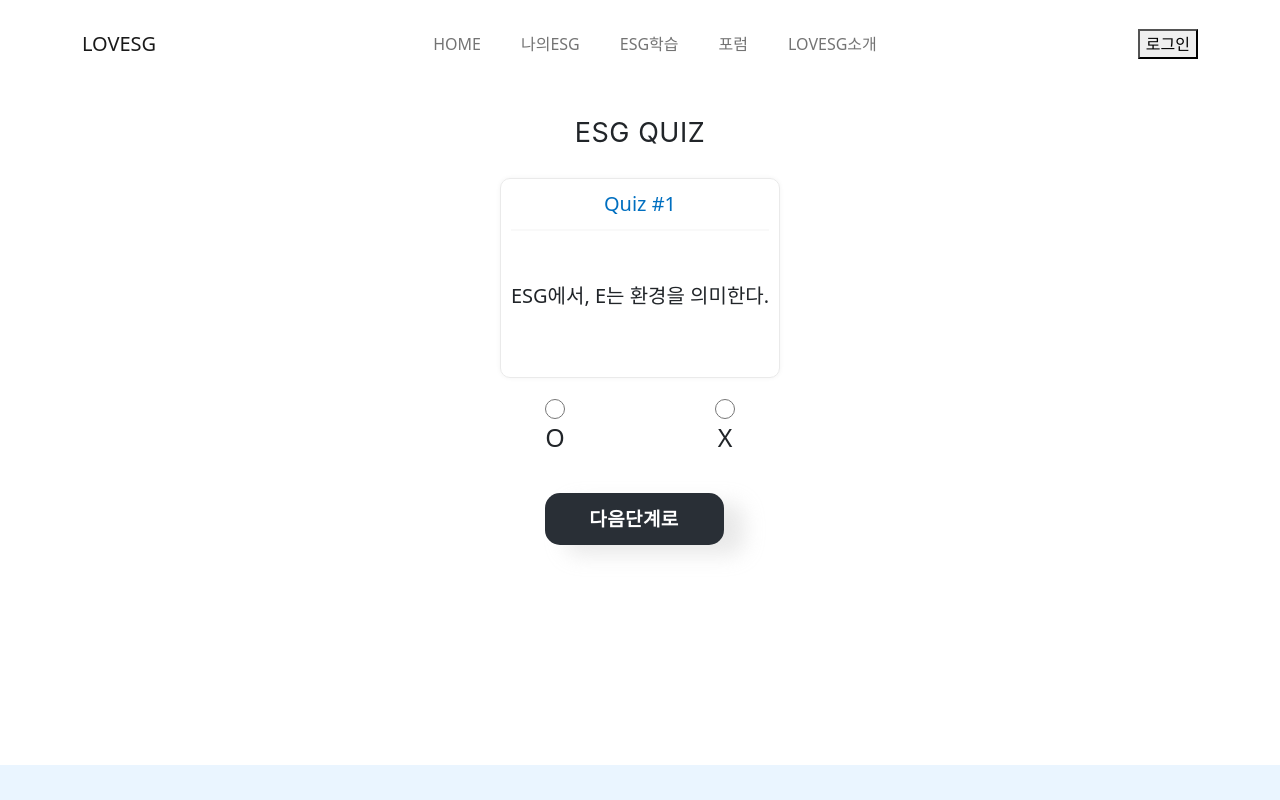
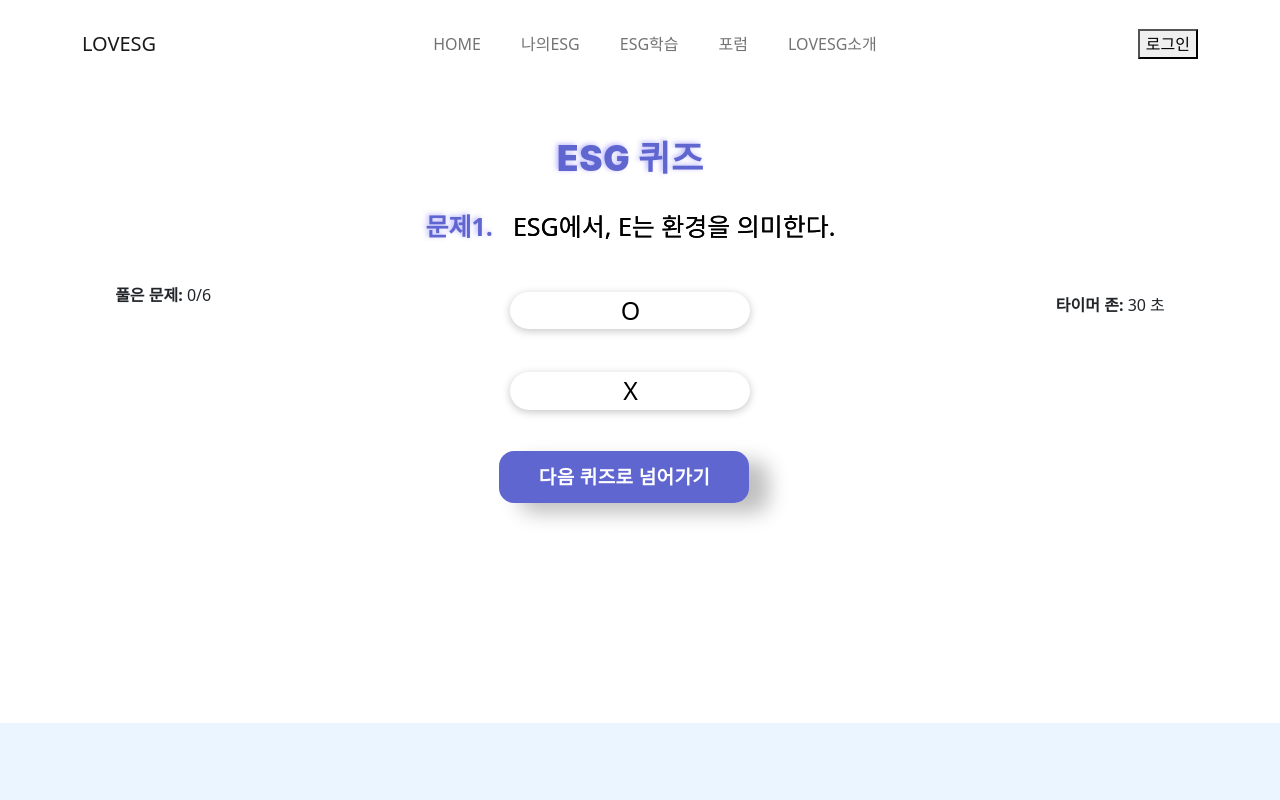
Before and after one commit to KWU-ESG/esg-frontend-next, a Next.js app: page /esg/quiz in a window 1280 px wide. Shown: the top 800 px of the page. Built offline with nearby package versions, Linux system fonts and the light colour scheme.

Commit message:
:art: Add solved bar and UI styling
solved 바 및 전체 디자인 수정, 타이머 구현 필요

```diff
--- a/pages/esg/quiz/index.js
+++ b/pages/esg/quiz/index.js
@@ -12,8 +12,8 @@ import {
   QuizWrapper,
   CustomNextButton,
   Title,
+  Label,
   Quiz,
-  Label,
   Option,
   StyledLabel,
   StyledInput
@@ -88,39 +88,43 @@ export default function QuizPage() {
   }
   return (
     <>
-    <Header/>
-    <div style={{ padding: '20px', flexGrow: 1 }}>
-        <InputWrapper><Title>ESG QUIZ</Title></InputWrapper>
+      <Header />
+      <div style={{ padding: '20px', flexGrow: 1, display: 'flex', flexDirection: 'row', alignItems: 'center', justifyContent: 'space-around' }}>
+        <div style={{ marginRight: '20px' }}>
+          <strong>풀은 문제:</strong> {num}/{quiz.list.length}
+          <div style={{ marginTop: '10px', width: '100px', height: '10px', backgroundColor: 'white', borderRadius: '5px' }}>
+            <div style={{ width: `${(num / quiz.list.length) * 100}%`, height: '100%', backgroundColor: 'rgba(252, 168, 47, 1)', borderRadius: '5px' }}></div>
+          </div>
+        </div>
         <QuizWrapper>
+          <InputWrapper><Title>ESG 퀴즈</Title></InputWrapper>
           {num <= quiz.list.length - 1 ? (
             <>
-
-                <Quiz>
-                  <Label>Quiz #{num + 1}</Label>
-                  <hr />
-                  {quiz.list[num].question}
-                </Quiz>
+              <Label>문제{num + 1}.<Quiz> {quiz.list[num].question}</Quiz></Label>
               <Option>
                 {quiz.list[num].options.map((option, index) => (
-                  <StyledLabel key={index}>
-                    <StyledInput
-                      type="radio"
-                      name="answer"
-                      value={option}
-                      checked={selectedOption === option}
-                      onChange={() => setSelectedOption(option)}
-                    />
+                  <StyledLabel
+                    key={index}
+                    style={{
+                      backgroundColor: selectedOption === option ? 'orange' : 'white',
+                      color: selectedOption === option ? 'white' : 'black',
+                      cursor: 'pointer',
+                    }}
+                    onClick={() => setSelectedOption(option)}
+                  >
                     {option}
                   </StyledLabel>
                 ))}
               </Option>
-              <ButtonWrapper><CustomNextButton onClick={onClickBtn}>다음단계로</CustomNextButton></ButtonWrapper>
+              <ButtonWrapper><CustomNextButton onClick={onClickBtn}>다음 퀴즈로 넘어가기</CustomNextButton></ButtonWrapper>
             </>
           ) : (
             <div>최종 점수는 {score}점입니다!</div>
           )}
-
         </QuizWrapper>
+        <div style={{ marginLeft: '30px' }}>
+          <strong>타이머 존:</strong> {30} 초
+        </div>
       </div>
       <Footer />
     </>
--- a/styles/quiz-style.js
+++ b/styles/quiz-style.js
@@ -22,6 +22,22 @@ export const SubmitButton = styled.button`
   border-radius: 15px;
 `;
 export const CustomNextButton = styled(SubmitButton)`
+    width: 250px;
+    height: 52px;
+    border: none;
+    line-height: 18px;
+    letter-spacing: 0.02em;
+    font-size: 19px;
+    font-weight: 900;
+
+    margin-right: 12px;
+    color: #fff;
+    border-radius: 15px;
+    margin-left: 0px;
+    margin-top: 25px;
+    background-color: rgba(96, 102, 208, 1);
+    box-shadow: 20px 10px 20px 0px rgb(0 0 0 / 25%);
+}
 
   margin-left: 0px;
   margin-top: 25px;
@@ -30,10 +46,12 @@ export const CustomNextButton = styled(SubmitButton)`
 `;
 
 export const Title = styled.div`
+  text-shadow: -2px -1px 5px rgba(108, 99, 255, 0.47);
   font-family: Inter;
-  font-size: 27px;
-  font-weight: 400;
-  line-height: 30px;
+  font-size: 35px;
+  color: rgba(96, 102, 208, 1);
+  font-weight: 900;
+  line-height: 60px;
   letter-spacing: 0.02em;
   text-align: left;
   display: flex;
@@ -43,45 +61,44 @@ export const Title = styled.div`
   margin-bottom: 20px;
 `;
 
-export const Quiz = styled.div`
-  font-size: 20px;
+
+export const Label = styled.div`
+  margin-bottom:40px;
+  font-size: 25px;
+  font-weight: 610;
+  color: rgba(96, 102, 208, 1);
+  text-shadow: -2px -1px 5px rgba(108, 99, 255, 0.47);
   display: flex;
-  flex-direction: column;
-  padding-bottom: 16px;
-  font-weight: 500;
-  border: 1px solid rgba(234, 234, 234, 1);
-  padding: 10px;
-  margin-bottom: 20px;
-  height: 200px;
-  border-radius: 10px;
+  flex-direction: row;
+  align-content: center;
+  justify-content: center;
   align-items: center;
-  align-content: center;
-  justify-content: flex-start;
-  box-shadow: 0px 0px 5px 0px rgba(0, 0, 0, 0.05);
-
-  hr {
-    border: none;
-    border-top: 2px solid rgba(234, 234, 234, 1);
-    margin: 10px 0;
-    margin-bottom: 50px;
-    width: 100%;
-  }
 `;
 
-export const Label = styled.div`
-  font-size: 20px;
-  font-weight: 510;
-  color: rgba(0, 111, 192, 1);
+export const Quiz = styled.div`
+  margin-left: 20px;
+  display: flex;
+  flex-direction: row;
+  align-content: center;
+  justify-content: center;
+  align-items: center;
+  font-weight:100;
+  color:black;
+  text-shadow: 0 0 black;
+
 `;
 
 export const Option = styled.div`
   width: 250px;
-  height: 60px;
+  height: 70px;
   display: flex;
   justify-content: center;
-  flex-direction: row;
-  gap: 150px;
+  margin-bottom: 30px;
+  margin-top: 30px;
+  gap: 3px;
   align-items: center;
+  display: flex;
+  flex-direction: column;
 `;
 
 
@@ -90,9 +107,17 @@ export const StyledLabel = styled.label`
   margin-top: 20px;
   margin-bottom: 20px;
   font-size: 25px;
+  width: 240px;
+  border-radius: 30px;
+  box-shadow: 0px 2px 8px 0px rgba(0, 0, 0, 0.23);
+
   flex-direction: column;
   align-content: center;
   align-items: center;
+  border-color: black;
+  background-color: white;
+  color: black;
+  cursor: pointer;
 `;
 
 export const StyledInput = styled.input`
```
Lines whose indentation alone changed are shown as unchanged.
